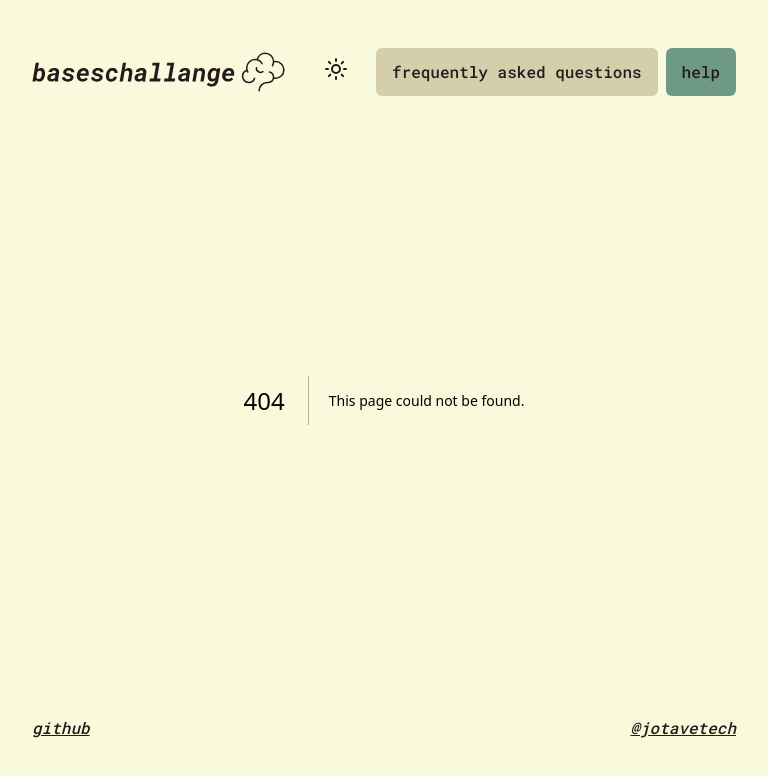
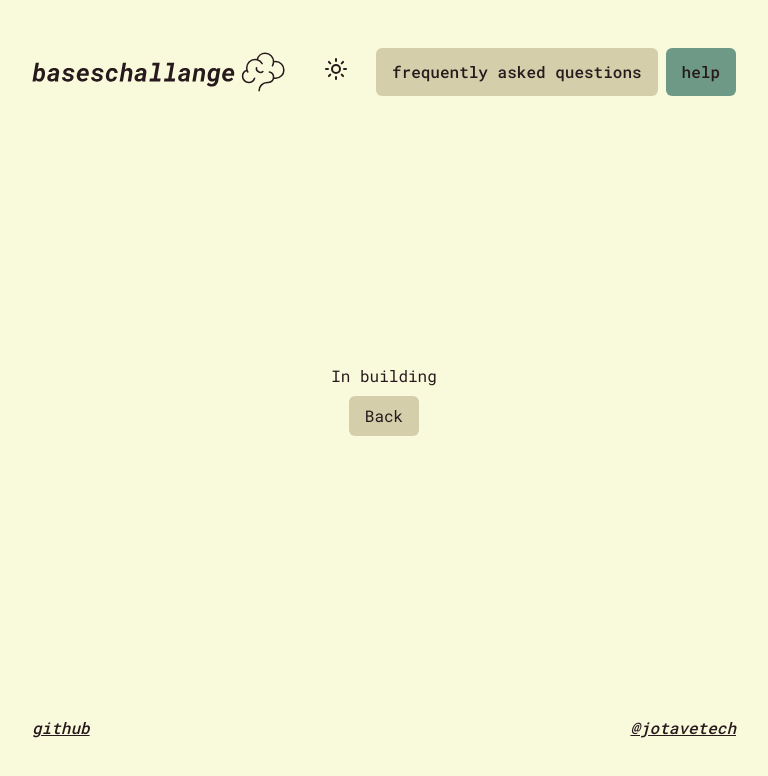
Before and after one commit to jotavetech/baseschallenge, a Next.js app: page /faq in a window 1280 px wide. Before the commit this address had no page. Shown: the top 776 px of the page, without its empty margins (256-1024 px from the left). Built offline with nearby package versions, Linux system fonts and the light colour scheme.

Commit message:
start faq & help pages

```diff
--- /dev/null
+++ b/app/faq/page.tsx
@@ -0,0 +1,16 @@
+import Link from "next/link";
+
+const FaqPage = () => {
+  return (
+    <div className="py-20 lg:py-36 min-h-screen flex justify-center items-center flex-col">
+      <h1 className="text-primary">In building</h1>
+      <Link href="/">
+        <button className="text-primary dark:text-primary-dark mt-2 bg-button-bg-1 dark:bg-button-bg-1-dark px-4 py-2 rounded-md">
+          Back
+        </button>
+      </Link>
+    </div>
+  );
+};
+
+export default FaqPage;
--- /dev/null
+++ b/app/help/page.tsx
@@ -0,0 +1,16 @@
+import Link from "next/link";
+
+const HelpPage = () => {
+  return (
+    <div className="py-20 lg:py-36 min-h-screen flex justify-center items-center flex-col">
+      <h1 className="text-primary">In building</h1>
+      <Link href="/">
+        <button className="text-primary dark:text-primary-dark mt-2 bg-button-bg-1 dark:bg-button-bg-1-dark px-4 py-2 rounded-md">
+          Back
+        </button>
+      </Link>
+    </div>
+  );
+};
+
+export default HelpPage;
```
